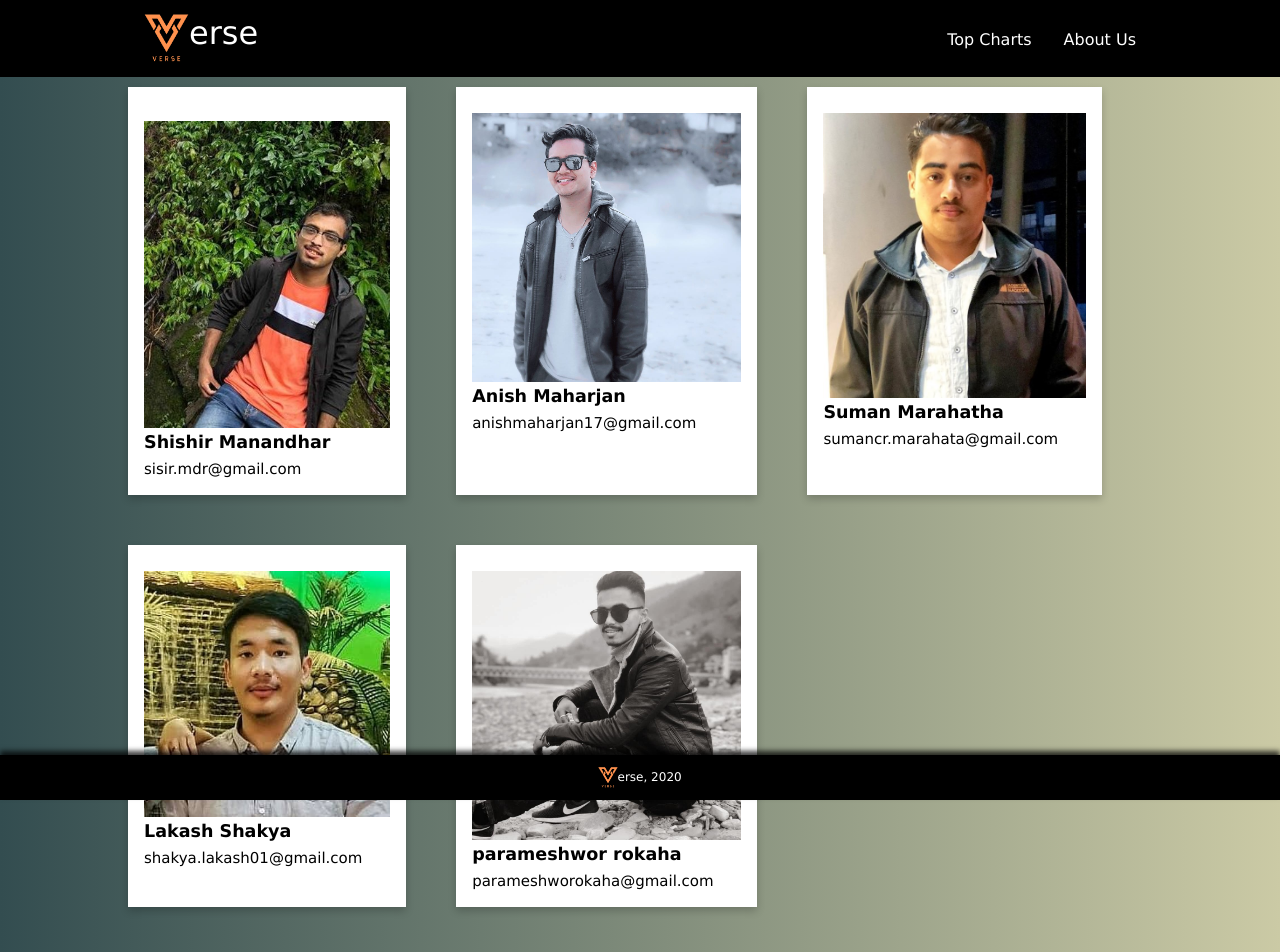
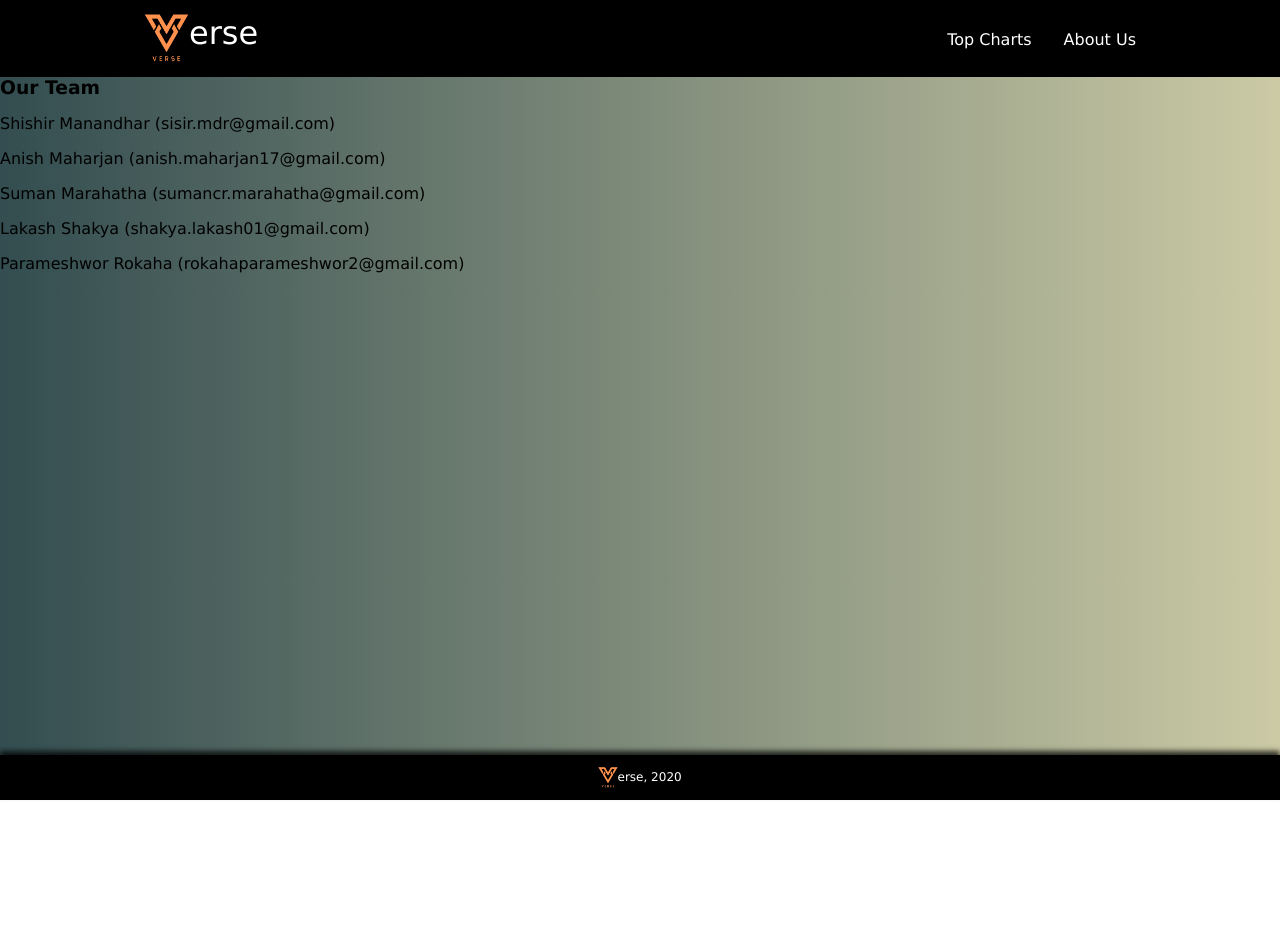
Before and after one commit to mndhr-shishir/VerseLyricsFinder, a React (Create React App) app: page /about in a window 1280 px wide. Shown: the top 952 px of the page. After the commit the page ends 800 px from the top, so only its background shows below. Built offline with nearby package versions, Linux system fonts and the light colour scheme; the HTML template or start-up script is replaced by a standard one.

Commit message:
Changed about us

```diff
--- a/src/components/About.js
+++ b/src/components/About.js
@@ -7,50 +7,13 @@ import parme from '../team/parme.jpg';
 
 const About = () => {
   return (
-    <div className="container">
-      <div className="grid-container">
-        <div className="grid-item card">
-          <div className="card-container">
-            <img alt="" src={shishir} height="50%" width="100%"style={{paddingTop: "2rem"}}/>
-            <h3 className="suggestion-title">Shishir Manandhar</h3>
-            <p className="suggestion-artist">sisir.mdr@gmail.com</p>
-          </div>
-        </div>
-
-        <div className="grid-item card">
-          <div className="card-container">
-            <img alt="" src={anish} height="100%" width="100%" style={{paddingTop: "1.5rem"}}/>
-            <h3 className="suggestion-title">Anish Maharjan</h3>
-            <p className="suggestion-artist">anishmaharjan17@gmail.com</p>
-          </div>
-        </div>
-
-        <div className="grid-item card">
-          <div className="card-container">
-            <img alt="" src={suman} height="50%" width="100%" style={{paddingTop: "1.5rem"}}/>
-            <h3 className="suggestion-title">Suman Marahatha</h3>
-            <p className="suggestion-artist">sumancr.marahata@gmail.com</p>
-          </div>
-        </div>
-
-        <br />
-
-        <div className="grid-item card">
-          <div className="card-container">
-            <img alt="" src={lakash} height="50%" width="100%" style={{paddingTop: "1.5rem"}}/>
-            <h3 className="suggestion-title">Lakash Shakya</h3>
-            <p className="suggestion-artist">shakya.lakash01@gmail.com</p>
-          </div>
-        </div>
-
-        <div className="grid-item card">
-          <div className="card-container">
-            <img alt="" src={parme} height="50%" width="100%" style={{paddingTop: "1.5rem"}}/>
-            <h3 className="suggestion-title">parameshwor rokaha</h3>
-            <p className="suggestion-artist">parameshworokaha@gmail.com</p>
-          </div>
-        </div>
-      </div>
+    <div className="aboutus">
+      <h3>Our Team</h3>
+      <div className=""><p><a href="https://www.github.com/mndhr-shishir">Shishir Manandhar (sisir.mdr@gmail.com)</a></p></div>
+      <div className=""><p><a href="https://www.github.com/MhrjAniiz">Anish Maharjan (anish.maharjan17@gmail.com)</a></p></div>
+      <div className=""><p><a href="https://www.github.com/SumanMarahatha7">Suman Marahatha (sumancr.marahatha@gmail.com)</a></p></div>
+      <div className=""><p><a href="https://www.github.com/lakas422">Lakash Shakya (shakya.lakash01@gmail.com)</a></p></div>
+      <div className=""><p><a href="https://www.github.com/parameshwor">Parameshwor Rokaha (rokahaparameshwor2@gmail.com)</a></p></div>
     </div>
   );
 }
```
